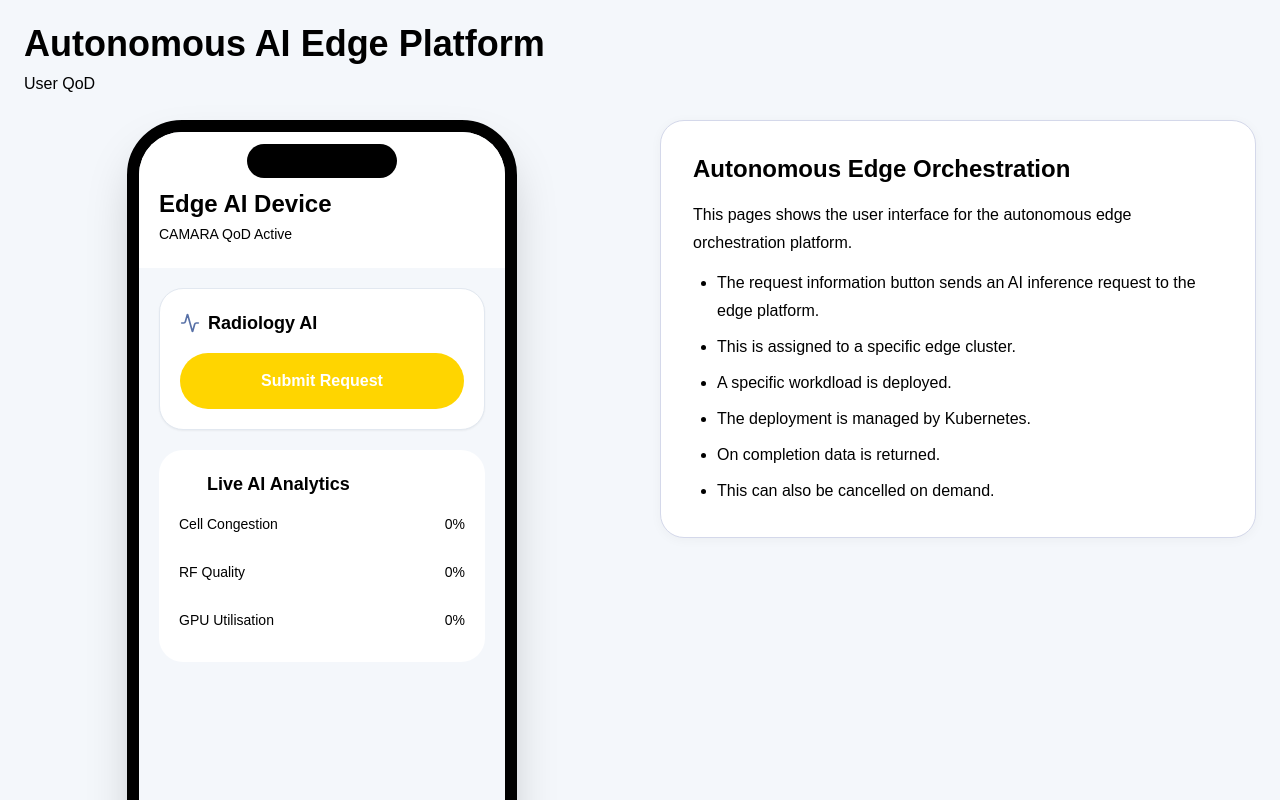
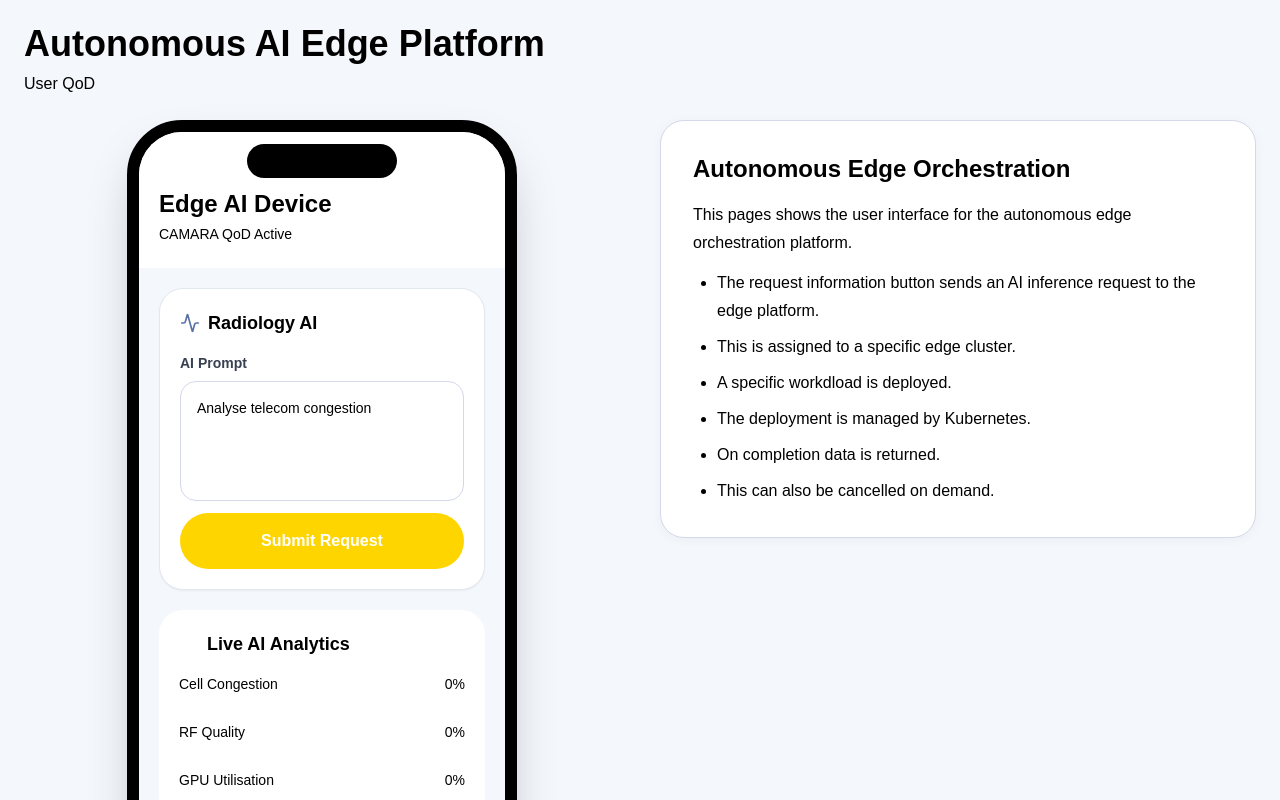
Before and after one commit to vomosev/ega-acg-frontend-component-app, a Next.js app: page /user in a window 1280 px wide. Shown: the top 800 px of the page. Built offline with nearby package versions, Linux system fonts and the light colour scheme.

Commit message:
Initial telecom AI edge frontend

```diff
--- a/src/components/TelecomMobileMockup.tsx
+++ b/src/components/TelecomMobileMockup.tsx
@@ -41,6 +41,11 @@ export default function TelecomMobileMockup() {
 
     gpuUtilisation: 0,
   });
+
+  const [prompt, setPrompt] =
+  useState(
+    "Analyse telecom congestion"
+  );
 
   // =====================================================
   // LOAD LIVE RAN ANALYTICS
@@ -214,7 +219,7 @@ export default function TelecomMobileMockup() {
                   workloadId,
 
                 prompt:
-                  "Analyse telecom congestion"
+                  prompt
               })
             }
           );
@@ -596,6 +601,47 @@ console.log(
                   flex-col
                   gap-3
                 ">
+
+                  <div className="
+                    flex
+                    flex-col
+                    gap-2
+                  ">
+
+                    <label className="
+                      text-sm
+                      font-semibold
+                      text-gray-700
+                    ">
+                      AI Prompt
+                    </label>
+
+                    <textarea
+                      value={prompt}
+                      onChange={(e) =>
+                        setPrompt(
+                          e.target.value
+                        )
+                      }
+                      placeholder="Enter AI inference prompt..."
+                      className="
+                        w-full
+                        min-h-[120px]
+                        rounded-2xl
+                        border
+                        border-[#D4D8EA]
+                        p-4
+                        text-sm
+                        outline-none
+                        resize-none
+                        focus:border-[#5871A7]
+                        focus:ring-2
+                        focus:ring-[#5871A7]/20
+                        bg-white
+                      "
+                    />
+
+                  </div>
 
                   <button
                     type="button"
--- a/src/components/UserMobileMockup.tsx
+++ b/src/components/UserMobileMockup.tsx
@@ -41,6 +41,11 @@ export default function TelecomMobileMockup() {
 
     gpuUtilisation: 0,
   });
+
+  const [prompt, setPrompt] =
+  useState(
+    "Analyse telecom congestion"
+  );
 
   // =====================================================
   // LOAD LIVE RAN ANALYTICS
@@ -214,7 +219,7 @@ export default function TelecomMobileMockup() {
                   workloadId,
 
                 prompt:
-                  "Analyse telecom congestion"
+                  prompt
               })
             }
           );
@@ -596,6 +601,47 @@ console.log(
                   flex-col
                   gap-3
                 ">
+
+                  <div className="
+                    flex
+                    flex-col
+                    gap-2
+                  ">
+
+                    <label className="
+                      text-sm
+                      font-semibold
+                      text-gray-700
+                    ">
+                      AI Prompt
+                    </label>
+
+                    <textarea
+                      value={prompt}
+                      onChange={(e) =>
+                        setPrompt(
+                          e.target.value
+                        )
+                      }
+                      placeholder="Enter AI inference prompt..."
+                      className="
+                        w-full
+                        min-h-[120px]
+                        rounded-2xl
+                        border
+                        border-[#D4D8EA]
+                        p-4
+                        text-sm
+                        outline-none
+                        resize-none
+                        focus:border-[#5871A7]
+                        focus:ring-2
+                        focus:ring-[#5871A7]/20
+                        bg-white
+                      "
+                    />
+
+                  </div>
 
                   <button
                     type="button"
```
